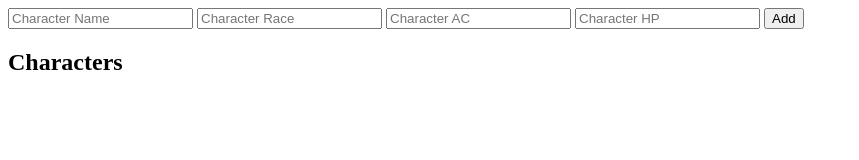
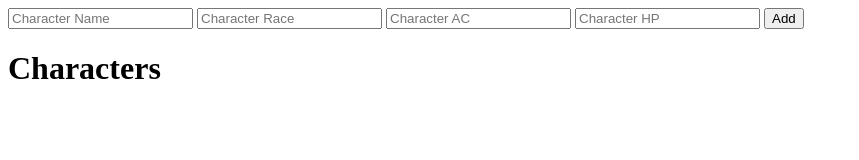
Before and after one commit to chrispuppe/dungeon-utility, a plain HTML site: page client/index.html in a window 1280 px wide. Shown: the whole page, without its empty margins (0-859 px from the left). Drawn offline with nearby package versions, Linux system fonts and the light colour scheme; no server answers.

Commit message:
Font added

```diff
--- a/client/index.css
+++ b/client/index.css
@@ -0,0 +1,8 @@
+@font-face {
+    font-family: "Breath Fire";
+    src: url('/font/BreatheFireIii-PKLOB.ttf') format('truetype');
+}
+
+.character-title {
+    font-family: Arial, Helvetica, sans-serif;
+  }
--- a/client/index.html
+++ b/client/index.html
@@ -5,9 +5,10 @@
     <meta http-equiv="X-UA-Compatible" content="IE=edge">
     <meta name="viewport" content="width=device-width, initial-scale=1.0">
     <title>D&D Utility</title>
-    <link rel="style" href="styles.css"/>
+    <link rel="stylesheet" href="styles.css"/>
 </head>
 <body class="container">
+
 
   <div id="form-div">
     <form>
@@ -21,7 +22,7 @@
 
   <div id="character-container">
     <div>
-        <h2 class="character-title">Characters</h2>
+        <h1 class="character-title">Characters</h1>
         <ul class="character-div" id="character-list"></ul>
     </div>
   </div>
```
Also changed, not shown: client/font/BreatheFireIii-PKLOB.ttf (added).
